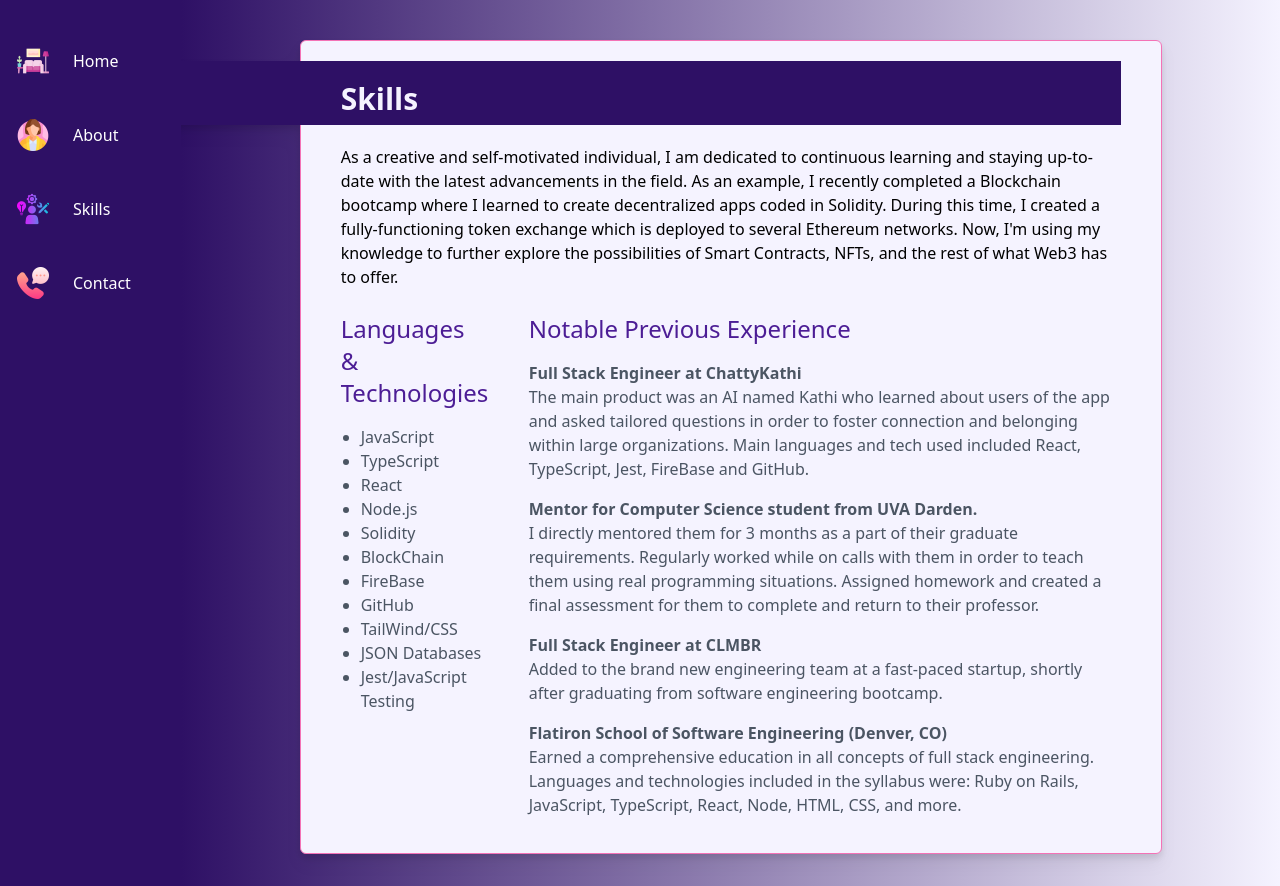
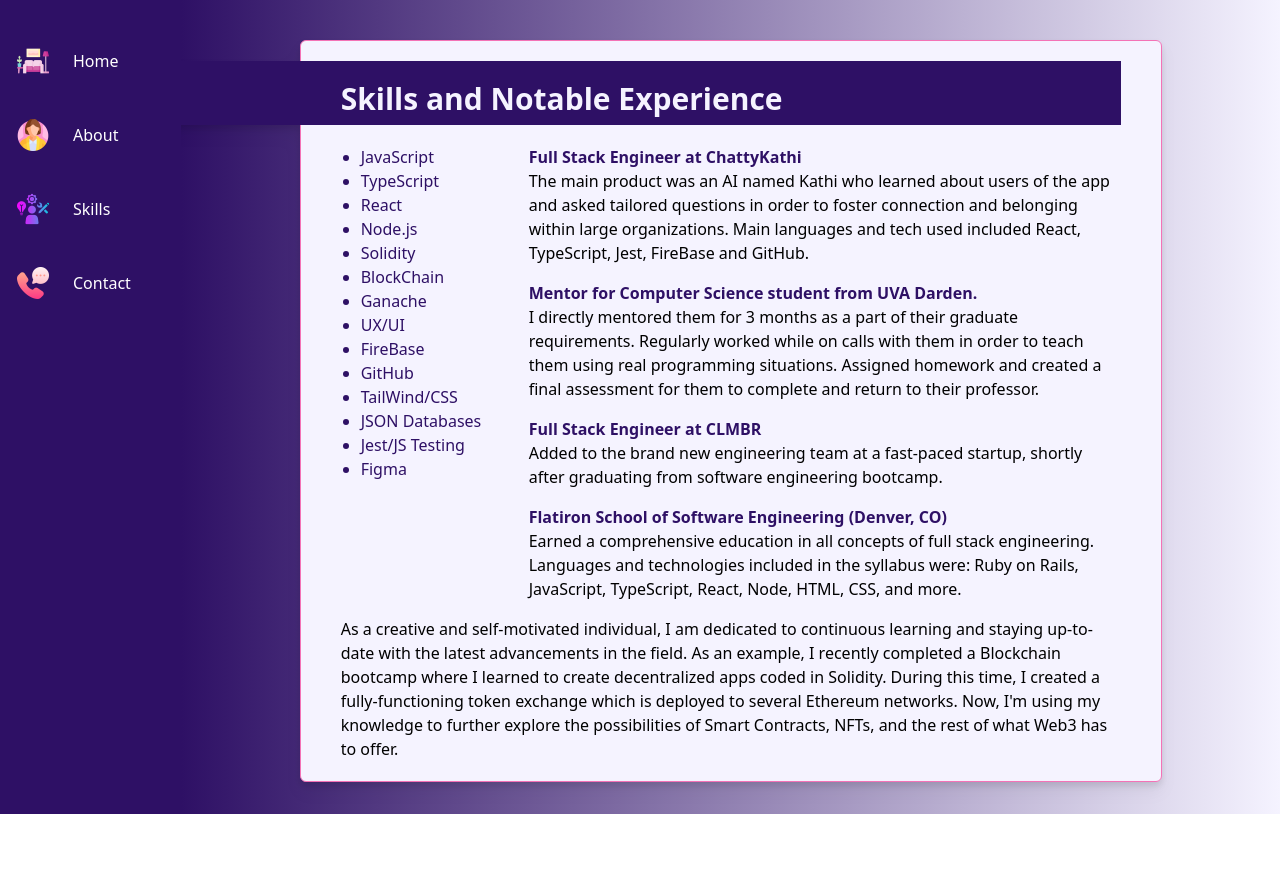
Before and after one commit to mbingram/portfolio, a React (Create React App) app: page /skills in a window 1280 px wide. After the commit the page ends 814 px from the top, so only its background shows below. Built offline with nearby package versions, Linux system fonts and the light colour scheme.

Commit message:
updated copy and layouts

```diff
--- a/src/Components/AboutMe.tsx
+++ b/src/Components/AboutMe.tsx
@@ -9,24 +9,24 @@
                 <div className="relative bg-violet-950 py-8 pl-20 -ml-60 mb-5">
                     <h2 className="text-3xl font-semibold text-violet-50 absolute -mt-3 ml-40">A Bit More About Me</h2>
                 </div>
-                <p className="text-gray-600 mb-8">
+                <p className="mb-8">
                     I hope to utilize my technical skills and knowledge to make a positive impact on the world, using technology to solve real-world
                     problems. My aim is to create innovative and effective solutions that will improve people's lives and enhance their experiences,
                     and I am committed to working collaboratively with like-minded professionals to achieve our common goals.
                     <br />
-                    <p className="font-semibold">Ultimately, I aspire to be part of a team that is making a meaningful difference in the world.</p>
+                    <p className="font-semibold text-violet-950">Ultimately, I aspire to be part of a team that is making a meaningful difference in the world.</p>
                 </p>
                 <div className="flex flex-row justify-evenly mb-8">
                     <img src={art} alt="art" className="w-1/5 border border-violet-300 hover:border-pink-400 drop-shadow-lg rounded-md" />
                     <img src={art2} alt="art2" className="w-1/5 border border-violet-300 hover:border-pink-400 drop-shadow-lg rounded-md" />
                     <img src="https://via.placeholder.com/150" alt="Placeholder 3" className="w-1/5 border border-violet-300 hover:border-pink-400 drop-shadow-lg rounded-md" />
                 </div>
-                <p className="text-gray-600 mb-4">
+                <p className="mb-4">
                     I am an artist at heart, which directed me to choose Graphic Design as a major in college. While I do prefer to create art that is more
                     abstract, I am thankful for my digital design education, as it has been a huge asset during my web development journey. I love creating
                     UX that is sleek, simple, and pleasant to interact with.
                 </p>
-                <p className="text-gray-600">
+                <p className="">
                     In addition to creating art, I love going on adventures with my dog, seeing live music, and consuming fiction in the form of books, television
                     and movies. In my opinion, there's no better escape than immersing yourself in a carefully-curated fantasy world.
                 </p>
--- a/src/Components/Home.tsx
+++ b/src/Components/Home.tsx
@@ -3,22 +3,27 @@
 
 function Home() {
     return (
-        <div className="bg-gradient-to-r from-violet-950 to-violet-50 p-8 pt-10 w-screen flex flex-row justify-center">
-            <div className="w-2/3 h-2/3 py-20 px-10 mx-auto text-center flex flex-row bg-violet-50 drop-shadow-lg rounded-md border border-pink-400">
-                <div className="w-1/2 mr-20">
-                    <h1 className="text-4xl font-bold mb-6 text-violet-900">Hello! <br /> I'm Mary Beth.</h1>
-
-                    <p className="text-lg text-gray-600 leading-relaxed">
-                        Thanks for being here ✨ <br />
-                        <br />
-                        I am a full stack web developer with more than 2 years of experience, and a passion for front end programming. <br />
-                        Take a look around, and feel free to get in touch!
-                    </p>
+        <div className="bg-gradient-to-r from-violet-950 to-violet-50 p-8 pt-10 w-screen flex flex-row justify-center overflow-hidden">
+            <div className="w-5/6 py-5 px-10 mx-auto bg-violet-50 drop-shadow-lg rounded-md border border-pink-400">
+                <div className="relative bg-violet-950 py-8 pl-20 -ml-60 mb-5">
+                    <h2 className="text-3xl font-semibold text-violet-50 absolute -mt-3 ml-40">Hello! I'm Mary Beth,</h2>
                 </div>
-                <div className="w-1/2">
-                    <img className="border border-violet-300 drop-shadow-lg rounded-md" src={headshot} alt='headshot' />
+                <div className="flex flex-row w-full">
+                    <div className="w-1/2 mr-20 flex flex-col justify-center">
+                        <p className="text-lg text-gray-600 text-right leading-relaxed">
+                            a passionate software developer with over 2 years of professional experience.
+                            I specialize in creating clean, user-centric applications that not only function well but also look great.
+                            <br /> <br />
+                            I strive to make an impact through my work. My skill set ranges from full-stack development to a keen eye for design.
+                            This portfolio is a showcase of my journey and capabilities in the tech world.
+                            <br />
+                            Feel free to look around -- let's connect to build something extraordinary!
+                        </p>
+                    </div>
+                    <div className="w-1/2 flex flex-col justify-center">
+                        <img className="w-5/6 border border-violet-300 drop-shadow-lg rounded-md" src={headshot} alt='headshot' />
+                    </div>
                 </div>
-
             </div>
         </div>
     );
--- a/src/Components/Skills.tsx
+++ b/src/Components/Skills.tsx
@@ -5,57 +5,60 @@
         <div className="bg-gradient-to-r from-violet-950 to-violet-50 p-8 pt-10 w-screen flex flex-row justify-center overflow-hidden">
             <div className="w-5/6 py-5 px-10 mx-auto bg-violet-50 drop-shadow-lg rounded-md border border-pink-400">
                 <div className="relative bg-violet-950 py-8 pl-20 -ml-60 mb-5">
-                    <h2 className="text-3xl font-semibold text-violet-50 absolute -mt-3 ml-40">Skills</h2>
+                    <h2 className="text-3xl font-semibold text-violet-50 absolute -mt-3 ml-40">Skills and Notable Experience</h2>
                 </div>
-                <p className="mb-6">As a creative and self-motivated individual, I am dedicated to continuous learning and staying up-to-date with the latest advancements in the field.
-                As an example, I recently completed a Blockchain bootcamp where I learned to create decentralized apps coded in Solidity.
-                During this time, I created a fully-functioning token exchange which is deployed to several Ethereum networks.
-                Now, I'm using my knowledge to further explore the possibilities of Smart Contracts, NFTs, and the rest of what Web3 has to offer. </p>
                 <div className="flex flex-row w-full">
                     <div className="w-1/5 mr-10">
-                        <h3 className="text-2xl font-medium mb-4 text-violet-900">Languages <br /> & Technologies</h3>
-                        <ul className="list-disc pl-5 text-gray-600">
+                        {/* <h3 className="text-2xl font-medium mb-4 text-violet-900">Languages <br /> & Technologies</h3> */}
+                        <ul className="list-disc pl-5 text-violet-950">
                             <li>JavaScript</li>
                             <li>TypeScript</li>
                             <li>React</li>
                             <li>Node.js</li>
                             <li>Solidity</li>
                             <li>BlockChain</li>
+                            <li>Ganache</li>
+                            <li>UX/UI</li>
                             <li>FireBase</li>
                             <li>GitHub</li>
                             <li>TailWind/CSS</li>
                             <li>JSON Databases</li>
-                            <li>Jest/JavaScript Testing</li>
+                            <li>Jest/JS Testing</li>
+                            <li>Figma</li>
                         </ul>
                     </div>
 
                     <div className="w-4/5">
-                        <h3 className="text-2xl font-medium mb-4 text-violet-900">Notable Previous Experience</h3>
-                        <p className="text-gray-600 mb-4">
-                            <p className="font-semibold">Full Stack Engineer at ChattyKathi</p>
+                        {/* <h3 className="text-2xl font-medium mb-4 text-violet-900">Notable Previous Experience</h3> */}
+                        <p className="mb-4">
+                            <p className="font-semibold text-violet-950">Full Stack Engineer at ChattyKathi</p>
                             The main product was an AI named Kathi who learned about users of the app and
                             asked tailored questions in order to foster connection and belonging within large organizations. Main languages and tech used
                             included React, TypeScript, Jest, FireBase and GitHub.
                         </p>
-                        <p className="text-gray-600 mb-4">
-                            <p className="font-semibold">Mentor for Computer Science student from UVA Darden.</p>
+                        <p className="mb-4">
+                            <p className="font-semibold text-violet-950">Mentor for Computer Science student from UVA Darden.</p>
                             I directly mentored them for 3 months as a part of their
                             graduate requirements. Regularly worked while on calls with them in order to teach them using real programming
                             situations. Assigned homework and created a final assessment for them to complete and return to their professor.
                         </p>
-                        <p className="text-gray-600 mb-4">
-                            <p className="font-semibold">Full Stack Engineer at CLMBR</p>
+                        <p className="mb-4">
+                            <p className="font-semibold text-violet-950">Full Stack Engineer at CLMBR</p>
                             Added to the brand new engineering team at a fast-paced startup, shortly after graduating from software engineering bootcamp.
                         </p>
-                        <p className="text-gray-600 mb-4">
-                            <p className="font-semibold">Flatiron School of Software Engineering (Denver, CO)</p>
+                        <p className="mb-4">
+                            <p className="font-semibold text-violet-950">Flatiron School of Software Engineering (Denver, CO)</p>
                             Earned a comprehensive education in all concepts of full stack engineering.
                             Languages and technologies included in the syllabus were: Ruby on Rails,
                             JavaScript, TypeScript, React, Node, HTML, CSS, and more.
                         </p>
                     </div>
                 </div>
-
+                <p>As a creative and self-motivated individual, I am dedicated to continuous learning and staying up-to-date with the latest advancements in the field.
+                    As an example, I recently completed a Blockchain bootcamp where I learned to create decentralized apps coded in Solidity.
+                    During this time, I created a fully-functioning token exchange which is deployed to several Ethereum networks.
+                    Now, I'm using my knowledge to further explore the possibilities of Smart Contracts, NFTs, and the rest of what Web3 has to offer.
+                </p>
             </div>
         </div>
     );
```
